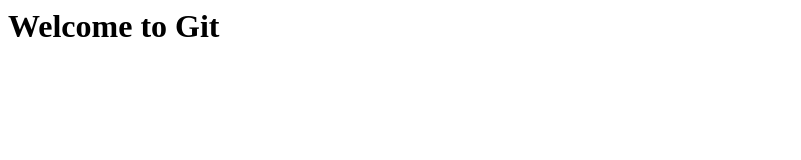
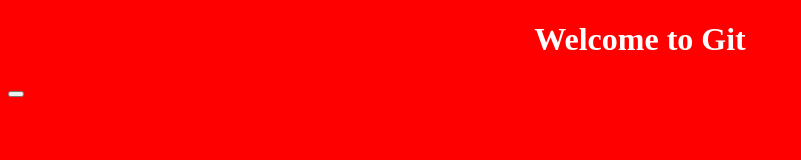
Before and after one commit to rishabh817/GitCreationEx, a plain HTML site: page index.html in a window 1280 px wide. Shown: the whole page, without its empty margins (0-801 px from the left). Drawn offline with Linux system fonts and the light colour scheme.

Commit message:
Changes in css and javascript file

```diff
--- a/Ourjavascript.js
+++ b/Ourjavascript.js
@@ -0,0 +1,3 @@
+function Welcome{
+	alert("Hi");
+}
--- a/Style.css
+++ b/Style.css
@@ -0,0 +1,8 @@
+body{
+background-color:red;
+color:white;
+}
+h1{
+background-color:red;
+text-align:center;
+}
--- a/index.html
+++ b/index.html
@@ -1,7 +1,12 @@
+<!DOCTYPE html>
 <html>
 <head><title>Index</title>
+<link rel="StyleSheet" href="Style.css"/>
+<script src="Ourjavascript.js">
+</script
 </head>
 <body>
 <h1>Welcome to Git</h1>
+<button onclick="Welcome()"></button>
 </body>
 </html>
```
